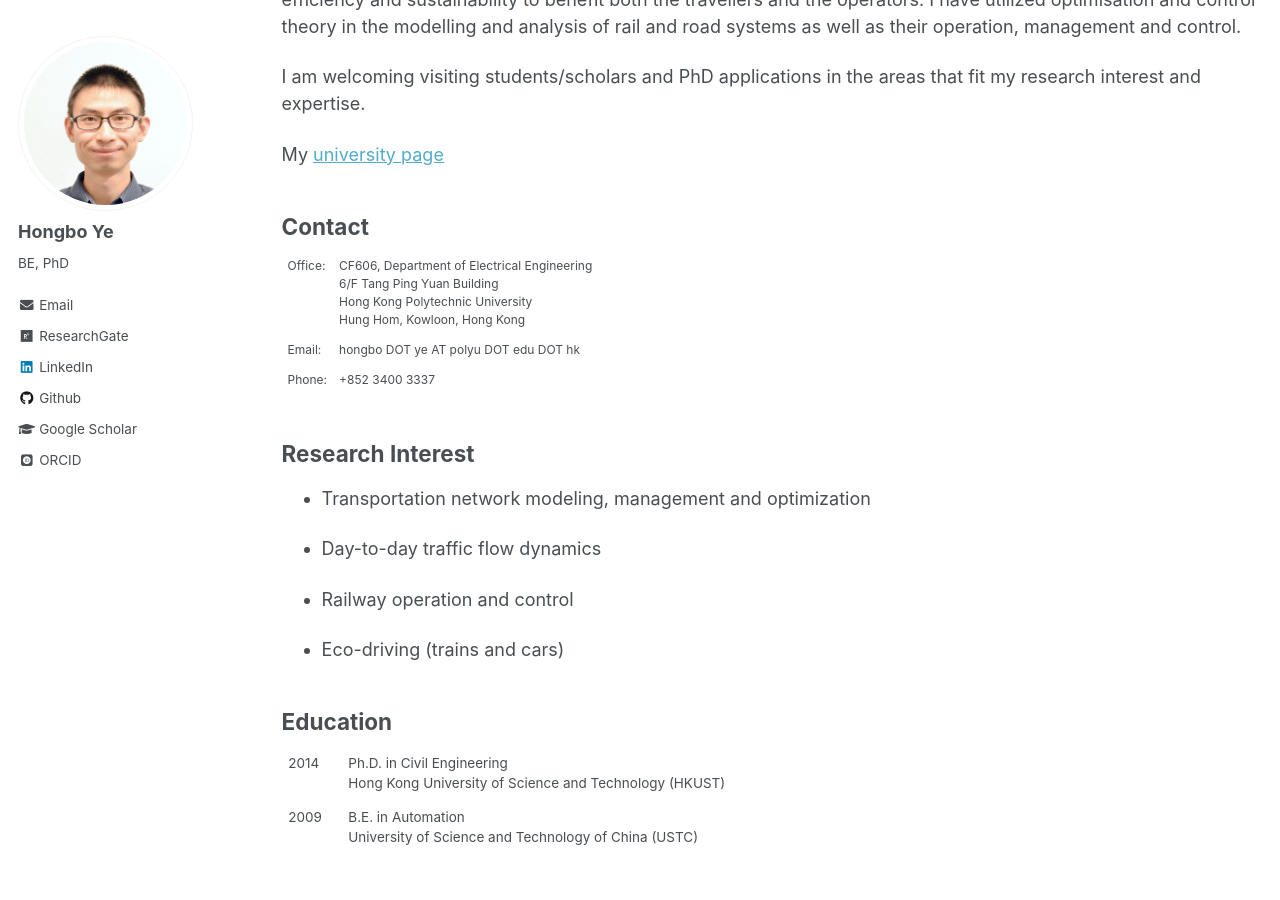
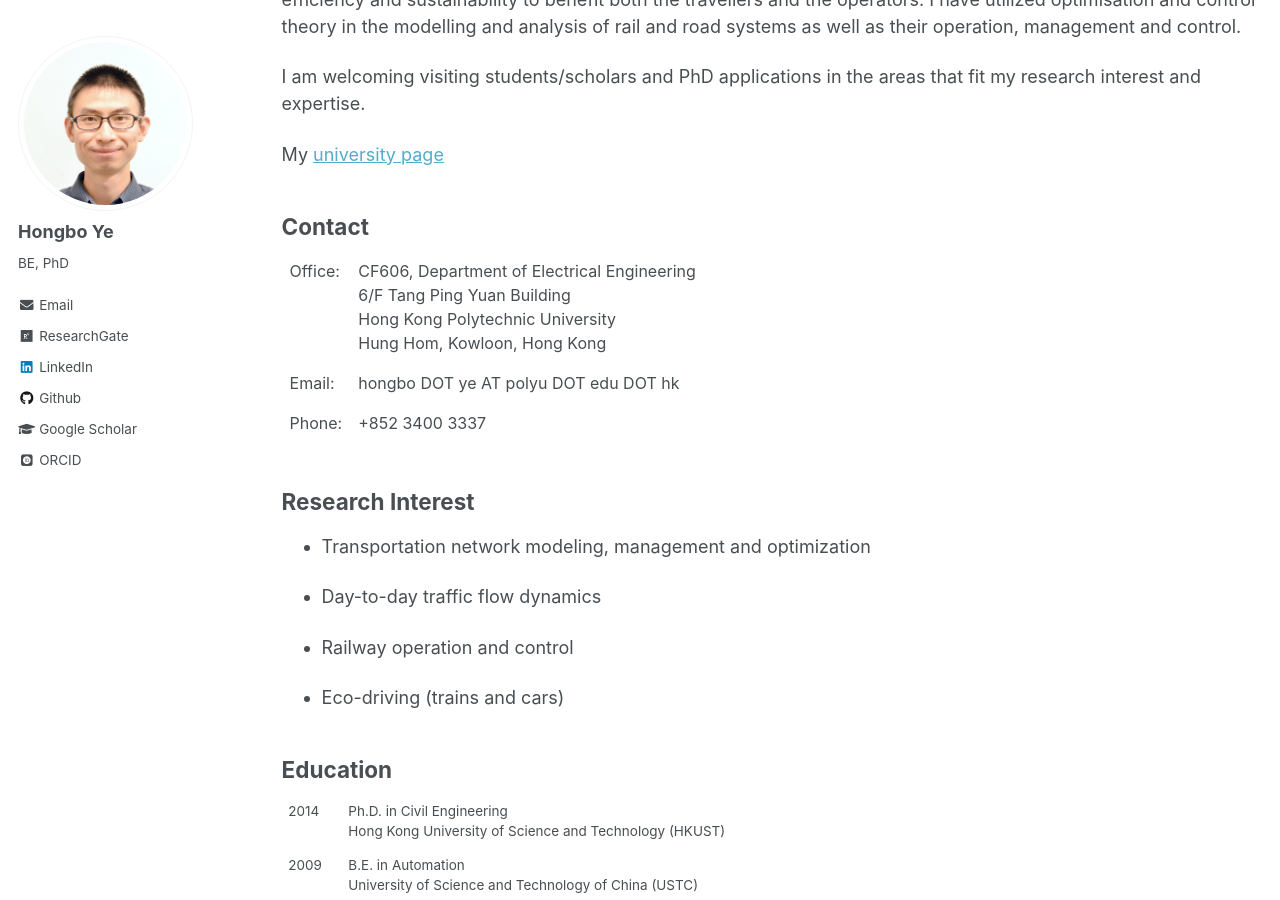
Before and after one commit to hb-ye/HongboYe.github.io, a Jekyll site: the page built from index.markdown, in a window 1280 px wide and 900 px high, scrolled down 305 px. Built offline with Jekyll 4.4.1, drawn with Linux system fonts in a browser that asks for light colours; some web fonts are replaced.

Commit message:
Update index.markdown

```diff
--- a/index.markdown
+++ b/index.markdown
@@ -18,7 +18,7 @@ My [university page](http://www.ee.polyu.edu.hk/en/people_detail.php?name=YE%20H
 
 ## Contact
 
-<table style="font-size: 12px; width: 100%; border: none;">
+<table style="font-size: 16px; width: 100%; border: none;">
   <colgroup>
     <col style="width: 6px; border: none;">
     <col>
```
